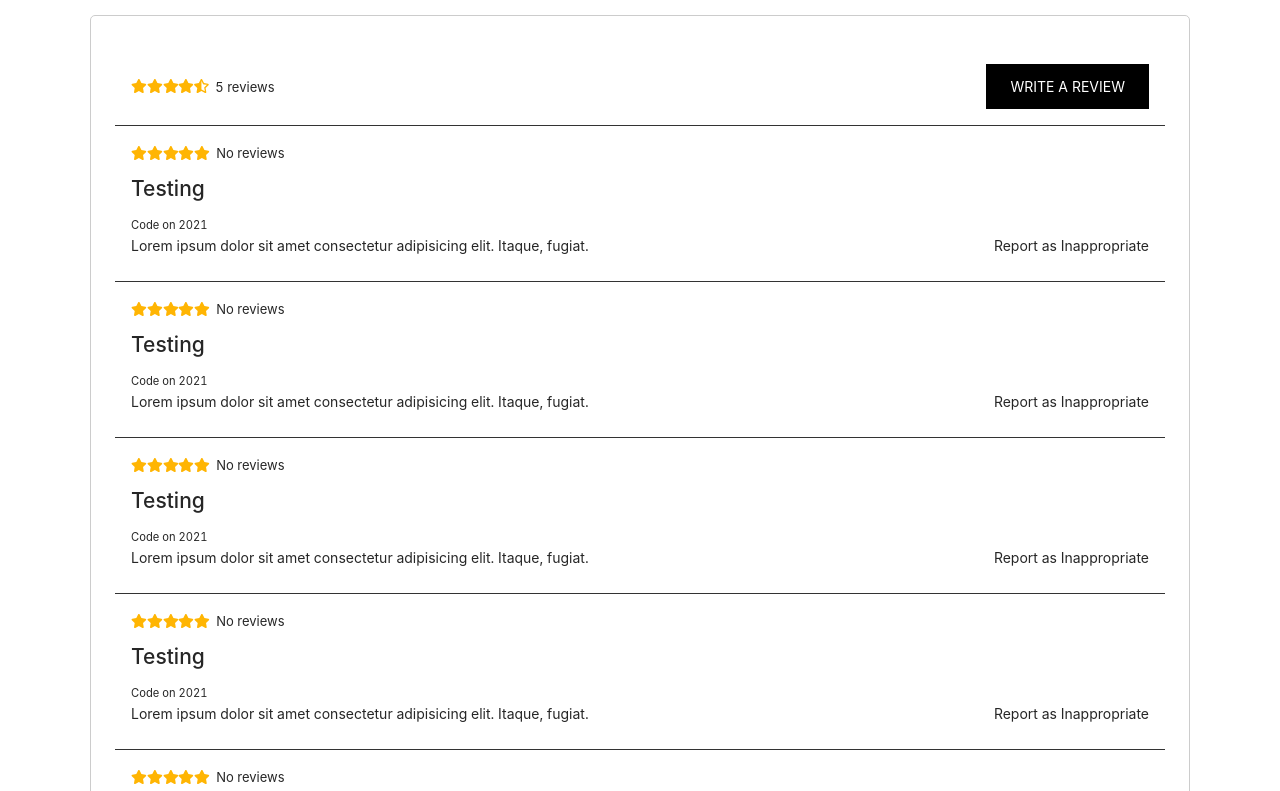
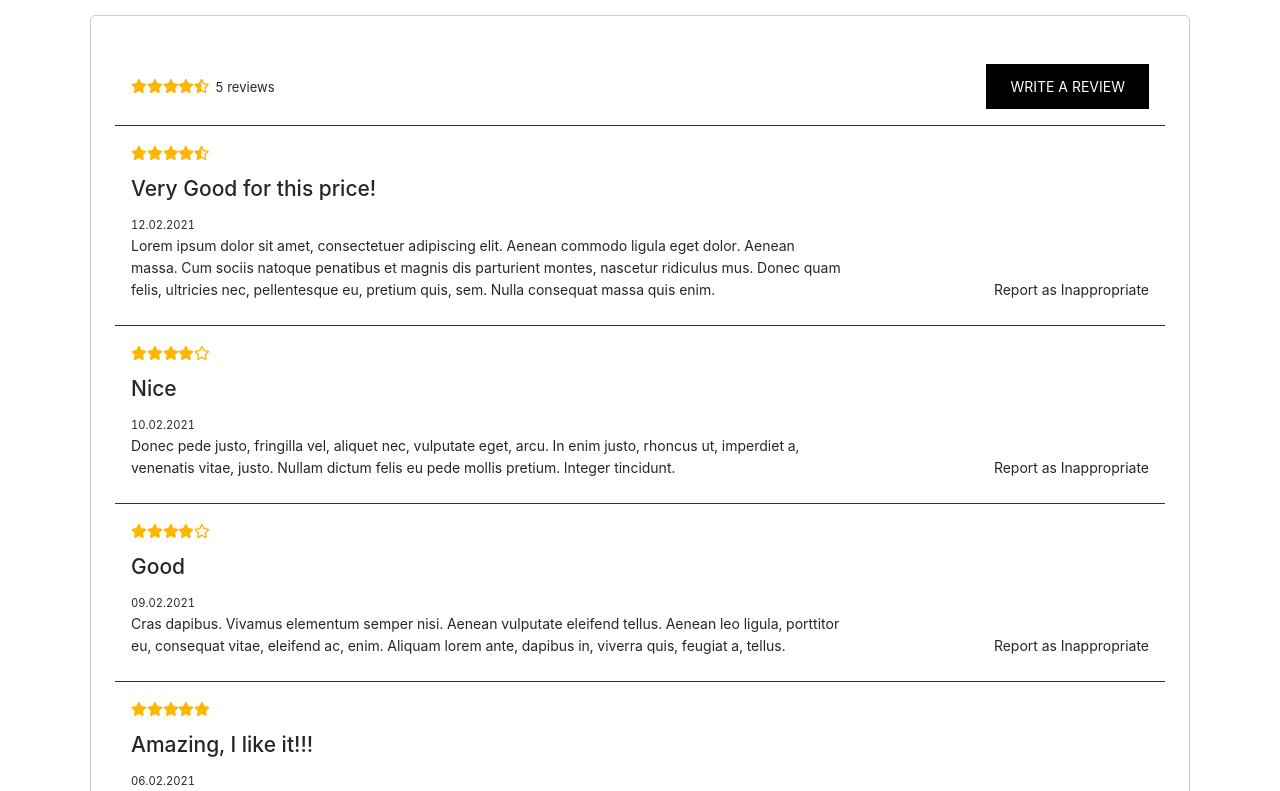
Before and after one commit to KodluyoruzGroup7/ecommerce-frontend, a React (Create React App) app: page /product/1 in a window 1280 px wide. Shown: the part 709-1500 px from the top of the page. Built offline with nearby package versions, Linux system fonts and the light colour scheme.

Commit message:
reviews fixed

```diff
--- a/src/components/UI/Rating/Rating.js
+++ b/src/components/UI/Rating/Rating.js
@@ -5,7 +5,7 @@ import { faStar as regularStar } from '@fortawesome/free-regular-svg-icons';
 import PropTypes from 'prop-types';
 import styles from './Rating.module.css';
 
-function Rating({ value, color, numberOfReviews }) {
+function Rating({ value, color, numberOfReviews, hideText }) {
   let text = 'No reviews';
 
   if (numberOfReviews > 0) {
@@ -34,7 +34,7 @@ function Rating({ value, color, numberOfReviews }) {
         color={color}
         icon={value >= 5 ? faStar : value >= 4.5 ? faStarHalfAlt : regularStar}
       />
-      <span className={styles.text}>{text}</span>
+      {!hideText && <span className={styles.text}>{text}</span>}
     </div>
   );
 }
@@ -43,11 +43,13 @@ Rating.propTypes = {
   value: PropTypes.number.isRequired,
   numberOfReviews: PropTypes.number,
   color: PropTypes.string,
+  hideText: PropTypes.bool,
 };
 
 Rating.defaultProps = {
   color: '#ffb503',
   numberOfReviews: 0,
+  hideText: false,
 };
 
 export default Rating;
--- a/src/components/UI/Reviews/Reviews.js
+++ b/src/components/UI/Reviews/Reviews.js
@@ -2,19 +2,17 @@ import React from 'react';
 import Rating from '../Rating/Rating';
 import styles from './Reviews.module.css';
 
-const Reviews = () => {
+const Reviews = ({ review }) => {
   return (
-      <div className={styles.review}>
-        <div className={styles.content}>
-          <Rating value={5} />
-          <h2>Testing</h2>
-          <small>Code on 2021</small>
-          <p>Lorem ipsum dolor sit amet consectetur adipisicing elit. Itaque, fugiat.</p>
-        </div>
-        <div className={styles.report}>
-          Report as Inappropriate
-        </div>
+    <div className={styles.review}>
+      <div className={styles.content}>
+        <Rating value={review.rating} hideText />
+        <h2>{review.title}</h2>
+        <small>{review.date}</small>
+        <p>{review.content}</p>
       </div>
+      <div className={styles.report}>Report as Inappropriate</div>
+    </div>
   );
 };
 
--- a/src/components/UI/Reviews/Reviews.module.css
+++ b/src/components/UI/Reviews/Reviews.module.css
@@ -2,6 +2,10 @@
   display: flex;
   padding: 1rem;
   border-top: 1px solid rgba(0, 0, 0, 0.8);
+}
+
+.content {
+  flex-basis: 70%;
 }
 
 .content > * {
```
